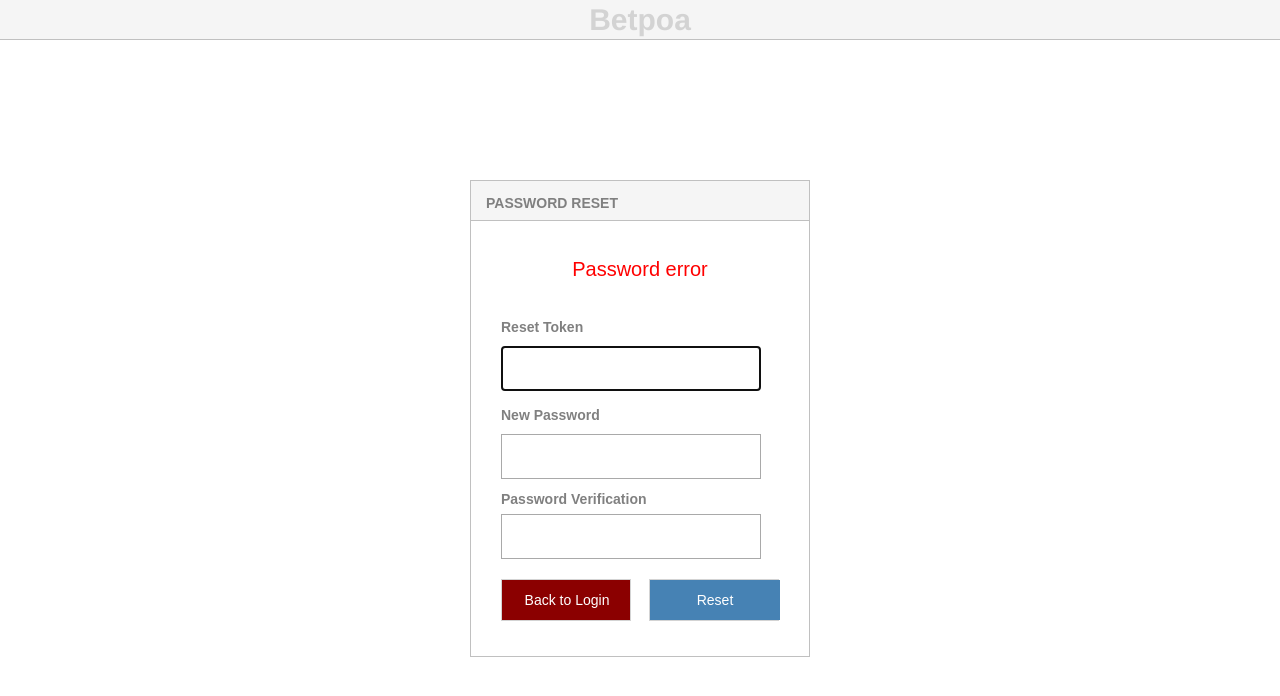
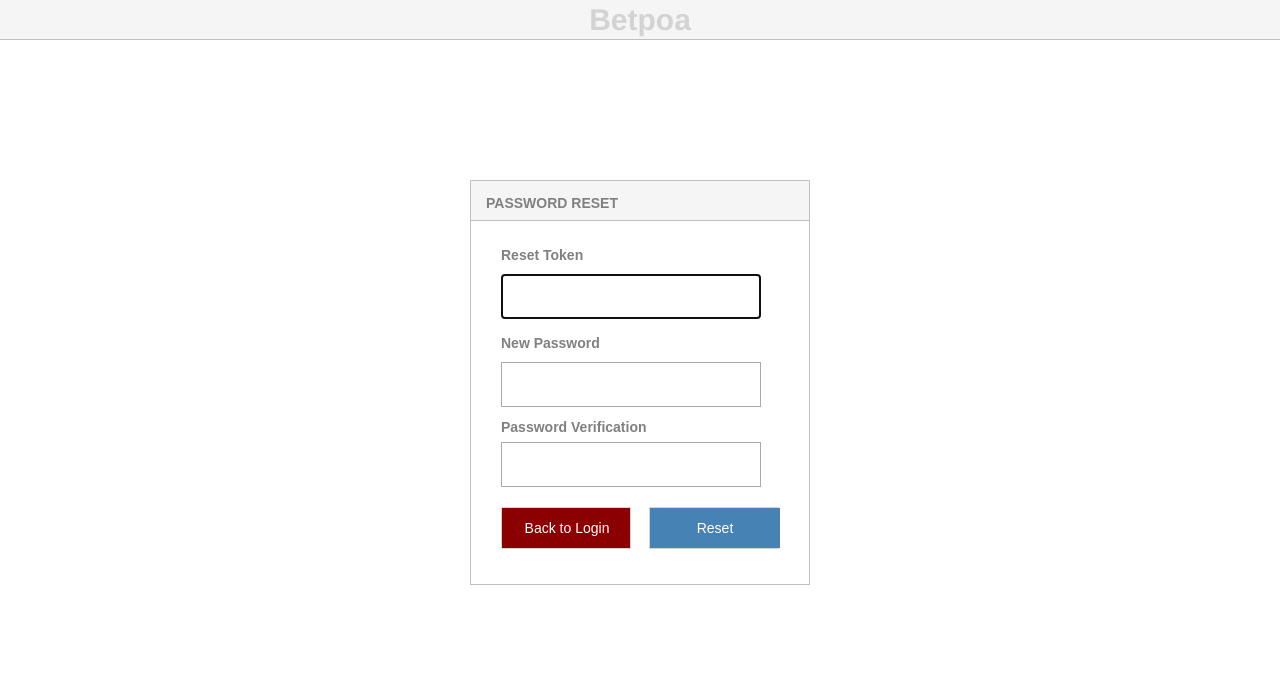
Before and after one commit to cyrillekey/Betpoa, a PHP site: page /html/newpass.php?err=1 in a window 1280 px wide. Shown: the top 696 px of the page. Run offline with PHP 8.4, Linux system fonts and the light colour scheme; the visitor is signed in with stand-in values (Sample User, id 1).

Commit message:
password reset

```diff
--- a/html/newpass.php
+++ b/html/newpass.php
@@ -7,6 +7,7 @@ session_start();
 if(empty($_SESSION['res'])){
     header("location:forgot.php");
 }
+$err=$_GET['err'];
 ?>
 
 <!DOCTYPE html>
@@ -208,7 +209,23 @@ input[type="number"]{
 
   </div>
 <form action="../php_handlers/update.php" method="post" name="reset">
-<p class="error">Password error</p>
+<?php
+    if($err=="passd"){
+        header("location:login.php");
+    }else if($err=="exp"){
+        echo('<p class="error">Reset Token Expired.</p>');
+    }elseif($err=="token"){
+        echo('<p class="error">Incorrect Token.</p>');
+    }elseif($err=="len"){
+        echo('<p class="error">Password Too Short.</p>');
+    }elseif ($err=="blank") {
+        echo('<p class="error">Fill Whole Form.</p>');
+    }elseif($err=="pass"){
+        echo('<p class="error">Passwords Do Not Match.</p>');
+    }
+
+?>
+
   <div class="username">
     <label for="username-input" class="username-label">Reset Token</label>
     <input type="number" id="username-input" name="token" required autofocus autocomplete="OFF">
```
